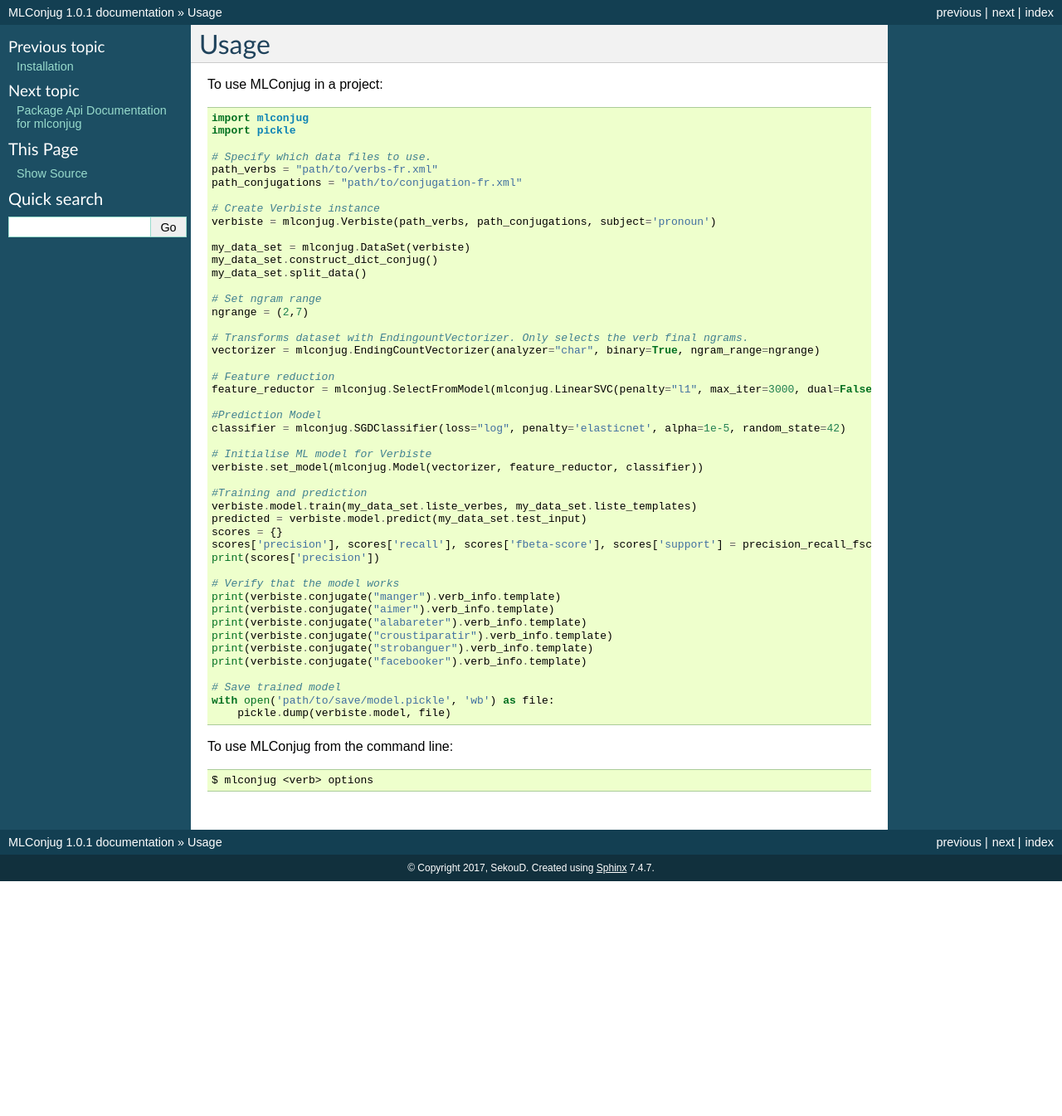
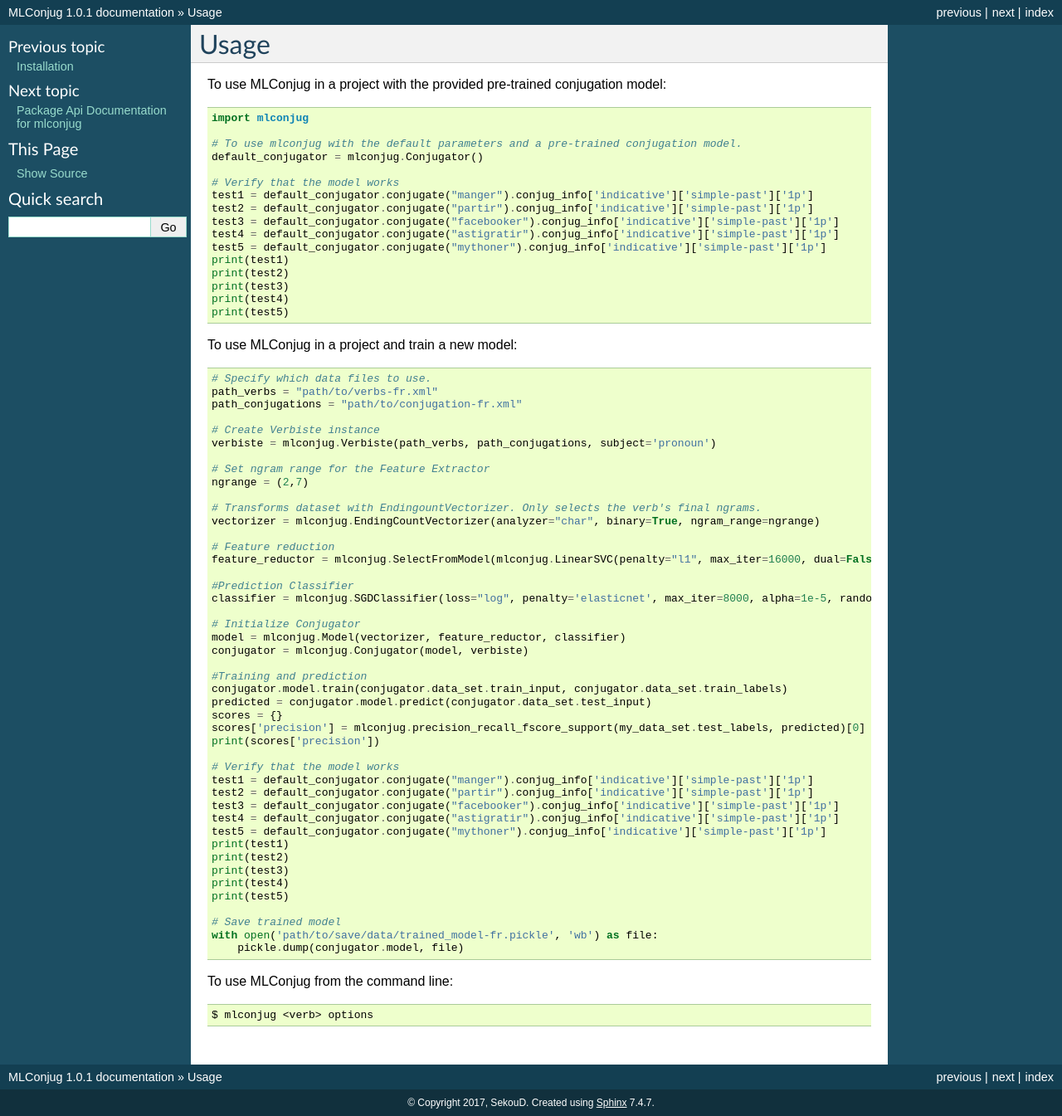
Before and after one commit to SekouD/mlconjug, a Sphinx documentation site: the page built from docs/usage.rst, in a window 1280 px wide. Shown: the whole page at 83% size. Built offline with Sphinx 7.4.7, drawn with Linux system fonts in a browser that asks for light colours; before the commit the page ends 1062 px from its top, so only the background shows below that.

Commit message:
Updated documentation after refactoring.

```diff
--- a/docs/usage.rst
+++ b/docs/usage.rst
@@ -2,10 +2,27 @@
 Usage
 =====
 
-To use MLConjug in a project::
+To use MLConjug in a project with the provided pre-trained conjugation model::
 
     import mlconjug
-    import pickle
+
+    # To use mlconjug with the default parameters and a pre-trained conjugation model.
+    default_conjugator = mlconjug.Conjugator()
+
+    # Verify that the model works
+    test1 = default_conjugator.conjugate("manger").conjug_info['indicative']['simple-past']['1p']
+    test2 = default_conjugator.conjugate("partir").conjug_info['indicative']['simple-past']['1p']
+    test3 = default_conjugator.conjugate("facebooker").conjug_info['indicative']['simple-past']['1p']
+    test4 = default_conjugator.conjugate("astigratir").conjug_info['indicative']['simple-past']['1p']
+    test5 = default_conjugator.conjugate("mythoner").conjug_info['indicative']['simple-past']['1p']
+    print(test1)
+    print(test2)
+    print(test3)
+    print(test4)
+    print(test5)
+
+
+To use MLConjug in a project and train a new model::
 
     # Specify which data files to use.
     path_verbs = "path/to/verbs-fr.xml"
@@ -14,43 +31,44 @@
     # Create Verbiste instance
     verbiste = mlconjug.Verbiste(path_verbs, path_conjugations, subject='pronoun')
 
-    my_data_set = mlconjug.DataSet(verbiste)
-    my_data_set.construct_dict_conjug()
-    my_data_set.split_data()
-
-    # Set ngram range
+    # Set ngram range for the Feature Extractor
     ngrange = (2,7)
 
-    # Transforms dataset with EndingountVectorizer. Only selects the verb final ngrams.
+    # Transforms dataset with EndingountVectorizer. Only selects the verb's final ngrams.
     vectorizer = mlconjug.EndingCountVectorizer(analyzer="char", binary=True, ngram_range=ngrange)
 
     # Feature reduction
-    feature_reductor = mlconjug.SelectFromModel(mlconjug.LinearSVC(penalty="l1", max_iter=3000, dual=False, verbose=2))
+    feature_reductor = mlconjug.SelectFromModel(mlconjug.LinearSVC(penalty="l1", max_iter=16000, dual=False, verbose=2))
 
-    #Prediction Model
-    classifier = mlconjug.SGDClassifier(loss="log", penalty='elasticnet', alpha=1e-5, random_state=42)
+    #Prediction Classifier
+    classifier = mlconjug.SGDClassifier(loss="log", penalty='elasticnet', max_iter=8000, alpha=1e-5, random_state=42)
 
-    # Initialise ML model for Verbiste
-    verbiste.set_model(mlconjug.Model(vectorizer, feature_reductor, classifier))
+    # Initialize Conjugator
+    model = mlconjug.Model(vectorizer, feature_reductor, classifier)
+    conjugator = mlconjug.Conjugator(model, verbiste)
 
     #Training and prediction
-    verbiste.model.train(my_data_set.liste_verbes, my_data_set.liste_templates)
-    predicted = verbiste.model.predict(my_data_set.test_input)
+    conjugator.model.train(conjugator.data_set.train_input, conjugator.data_set.train_labels)
+    predicted = conjugator.model.predict(conjugator.data_set.test_input)
     scores = {}
-    scores['precision'], scores['recall'], scores['fbeta-score'], scores['support'] = precision_recall_fscore_support(my_data_set.test_labels, predicted)
+    scores['precision'] = mlconjug.precision_recall_fscore_support(my_data_set.test_labels, predicted)[0]
     print(scores['precision'])
 
     # Verify that the model works
-    print(verbiste.conjugate("manger").verb_info.template)
-    print(verbiste.conjugate("aimer").verb_info.template)
-    print(verbiste.conjugate("alabareter").verb_info.template)
-    print(verbiste.conjugate("croustiparatir").verb_info.template)
-    print(verbiste.conjugate("strobanguer").verb_info.template)
-    print(verbiste.conjugate("facebooker").verb_info.template)
+    test1 = default_conjugator.conjugate("manger").conjug_info['indicative']['simple-past']['1p']
+    test2 = default_conjugator.conjugate("partir").conjug_info['indicative']['simple-past']['1p']
+    test3 = default_conjugator.conjugate("facebooker").conjug_info['indicative']['simple-past']['1p']
+    test4 = default_conjugator.conjugate("astigratir").conjug_info['indicative']['simple-past']['1p']
+    test5 = default_conjugator.conjugate("mythoner").conjug_info['indicative']['simple-past']['1p']
+    print(test1)
+    print(test2)
+    print(test3)
+    print(test4)
+    print(test5)
 
     # Save trained model
-    with open('path/to/save/model.pickle', 'wb') as file:
-        pickle.dump(verbiste.model, file)
+    with open('path/to/save/data/trained_model-fr.pickle', 'wb') as file:
+        pickle.dump(conjugator.model, file)
 
 
 To use MLConjug from the command line::
```
